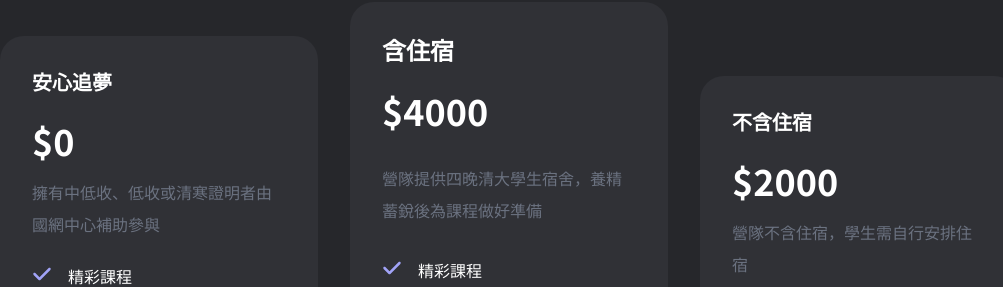
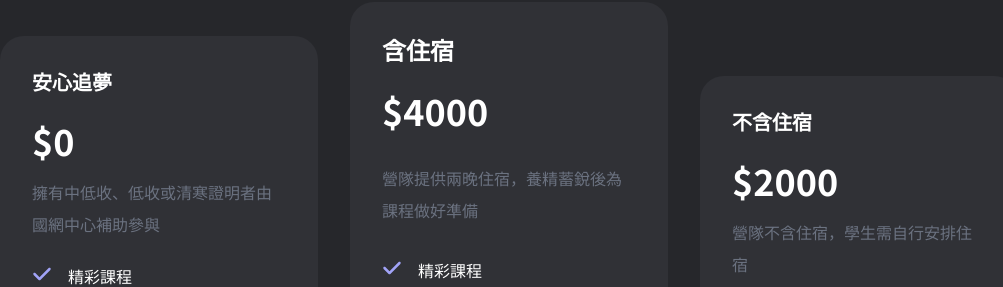
Before and after one commit to NTHU-SC/Winter_Camp_2025, an Astro site: page / in a window 1280 px wide. Shown: the part 4850-5137 px from the top of the page, without its empty margins (131-1134 px from the left). Built offline with nearby package versions, Linux system fonts and the light colour scheme; Astro itself is replaced by a stand-in of ours.

Commit message:
fix: housing description in pricing

```diff
--- a/src/components/Pricing.jsx
+++ b/src/components/Pricing.jsx
@@ -122,7 +122,7 @@ export const Pricing = () => {
                     </div>
                   </div>
                   <p className="mt-8 mb-8 2xl:mb-12 text-gray-500 leading-loose text-left">
-                    營隊提供四晚清大學生宿舍，養精蓄銳後為課程做好準備
+                    營隊提供兩晚住宿，養精蓄銳後為課程做好準備
                   </p>
                   <ul className="mb-14 text-white">
                     {pricingData.map((text, index) => (
```
